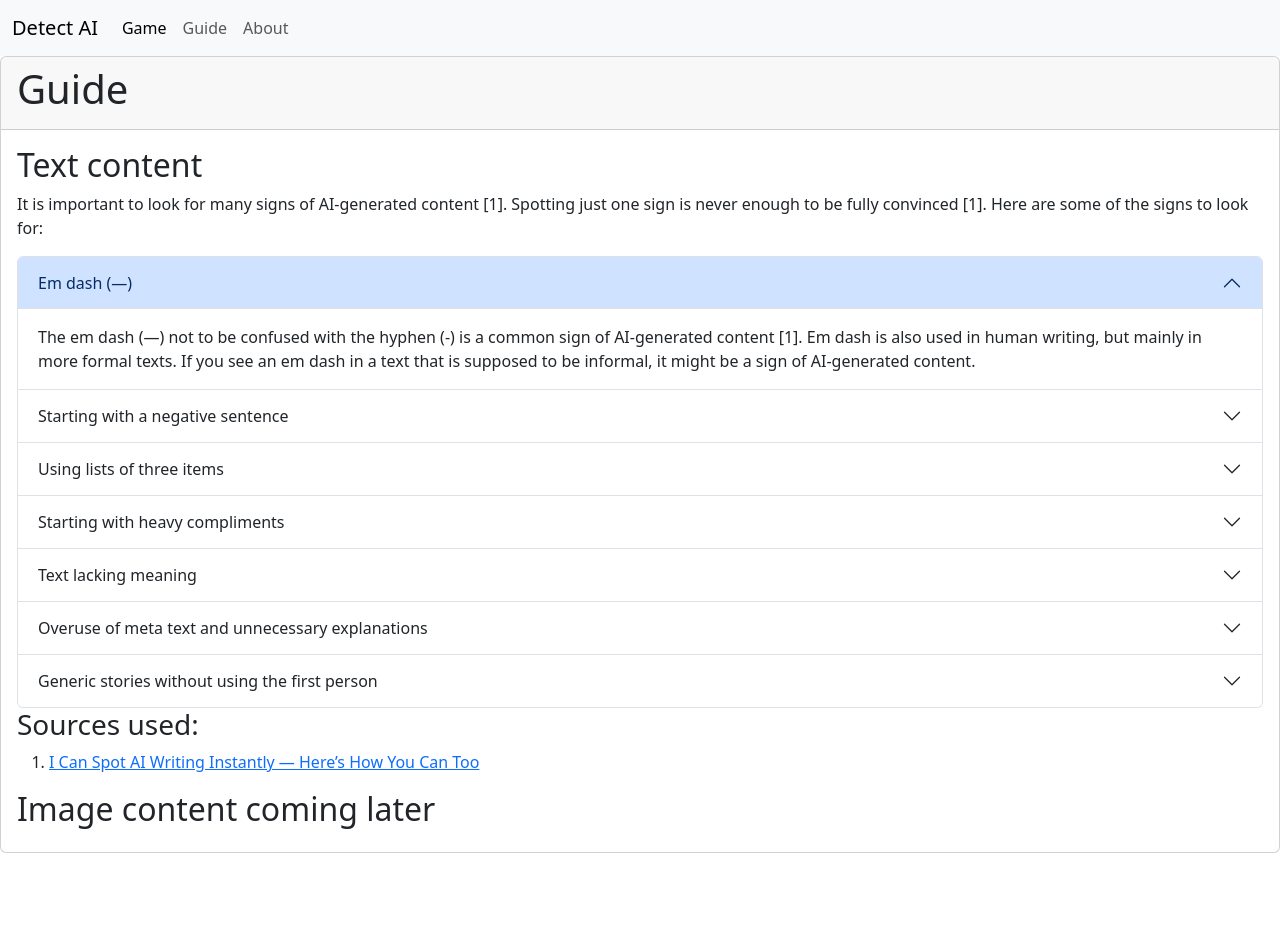
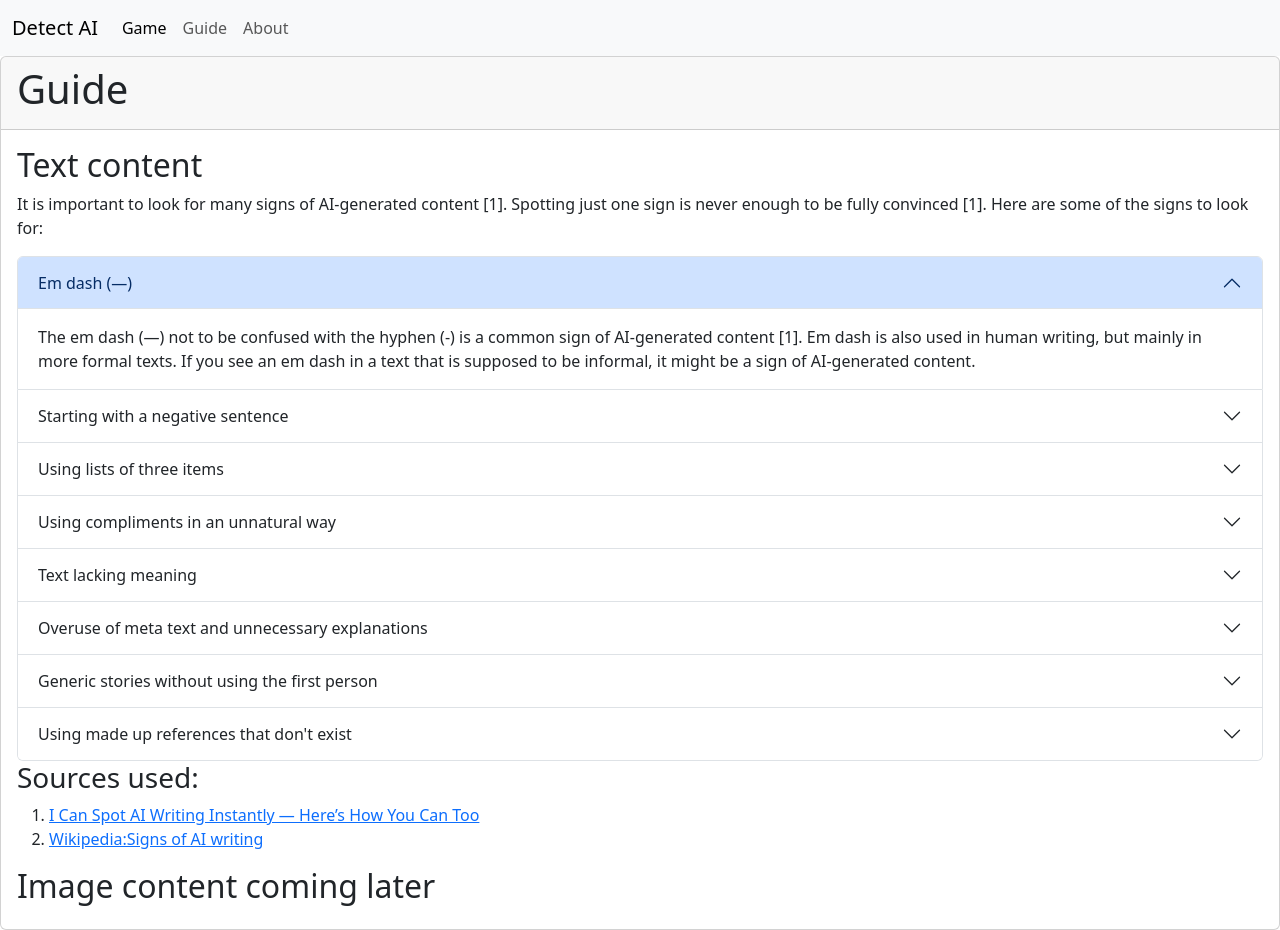
Before and after one commit to KASSU9/DetectAI, a React (Vite) app in the folder client/: page /guide in a window 1280 px wide. Before the commit the page ends 853 px from the top, so only its background shows below. Built offline with nearby package versions, Linux system fonts and the light colour scheme.

Commit message:
Added another guide section

```diff
--- a/client/src/pages/GuidePage.tsx
+++ b/client/src/pages/GuidePage.tsx
@@ -135,7 +135,7 @@ function GuidePage() {
 								aria-expanded="false"
 								aria-controls="panelsStayOpen-collapseFour"
 							>
-								Starting with heavy compliments
+								Using compliments in an unnatural way
 							</button>
 						</h2>
 						<div
@@ -144,12 +144,24 @@ function GuidePage() {
 						>
 							<div className="accordion-body">
 								Starting with heavy compliments is another sign
-								of AI-generated content [1].
+								of AI-generated content [1]. Another way that
+								this can manifest is by using a lot of positive
+								adjectives, especially for people [2].
 								<br></br>
 								<br></br>
-								Example: <br></br>
+								Examples: <br></br>
 								"That is a fantastic question! I'm glad you
 								asked it. The answer is..."
+								<br></br>
+								<br></br>
+								Human: "Black Sabbath is considered to be one of
+								the pioneers of heavy metal music, who
+								revolutionzied the genre."
+								<br></br>
+								AI: "Black Sabbath is widely celebrated as a
+								towering pioneer of heavy metal, a visionary
+								force that not only revolutionized the genre but
+								also defined its very soul"
 							</div>
 						</div>
 					</div>
@@ -251,6 +263,55 @@ function GuidePage() {
 							</div>
 						</div>
 					</div>
+					<div className="accordion-item">
+						<h2 className="accordion-header">
+							<button
+								className="accordion-button collapsed"
+								type="button"
+								data-bs-toggle="collapse"
+								data-bs-target="#panelsStayOpen-collapseEight"
+								aria-expanded="false"
+								aria-controls="panelsStayOpen-collapseEight"
+							>
+								Using made up references that don't exist
+							</button>
+						</h2>
+						<div
+							id="panelsStayOpen-collapseEight"
+							className="accordion-collapse collapse"
+						>
+							<div className="accordion-body">
+								This is often manifested in links that don't
+								work, made-up ISBNs with wrong checksums or
+								non-existing DOIs [2].
+								<br></br>
+								<br></br>
+								Example: <br></br>
+								Human: "DetectAI is a game that helps you to
+								spot signs of AI-generated content.
+								<br></br>
+								<a
+									href="/about"
+									target="_blank"
+									rel="noopener noreferrer"
+								>
+									Source
+								</a>
+								"<br></br>
+								AI: "DetectAI is a game that helps you to spot
+								signs of AI-generated content.
+								<br></br>
+								<a
+									href="/aboout-us"
+									target="_blank"
+									rel="noopener noreferrer"
+								>
+									Source
+								</a>
+								"
+							</div>
+						</div>
+					</div>
 				</div>
 				<div>
 					<h3>Sources used:</h3>
@@ -266,6 +327,15 @@ function GuidePage() {
 							Too
 						</a>
 					</li>
+					<li>
+						<a
+							href="https://en.wikipedia.org/wiki/Wikipedia:Signs_of_AI_writing"
+							target="_blank"
+							rel="noopener noreferrer"
+						>
+							Wikipedia:Signs of AI writing
+						</a>
+					</li>
 				</ol>
 				<div>
 					<h2>Image content coming later</h2>
```
